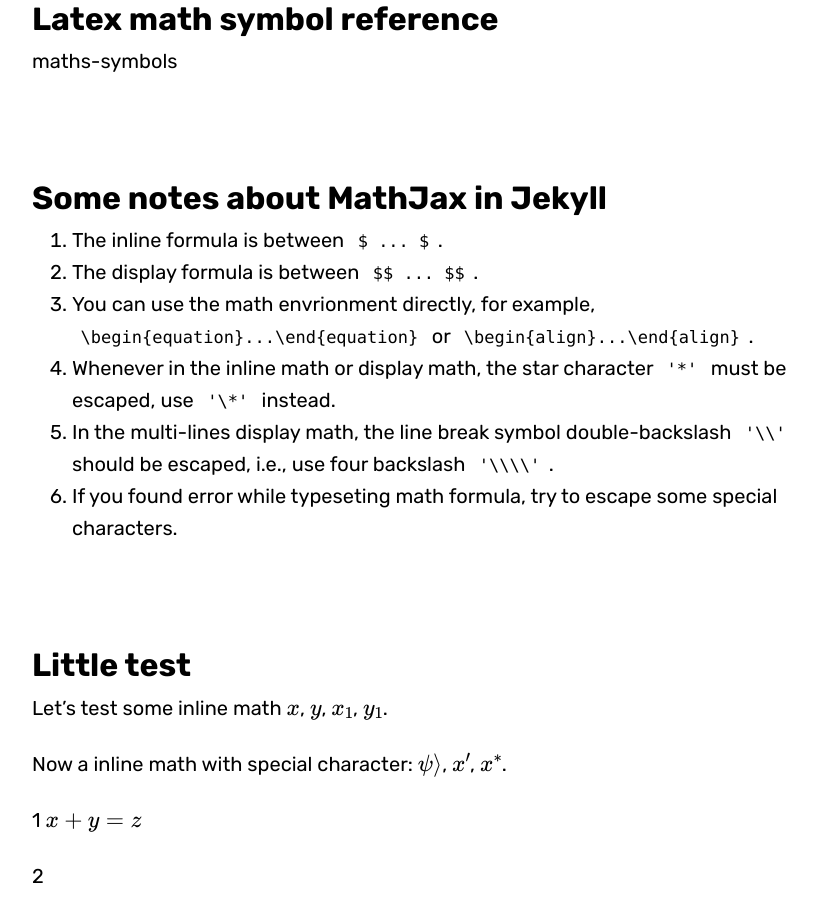
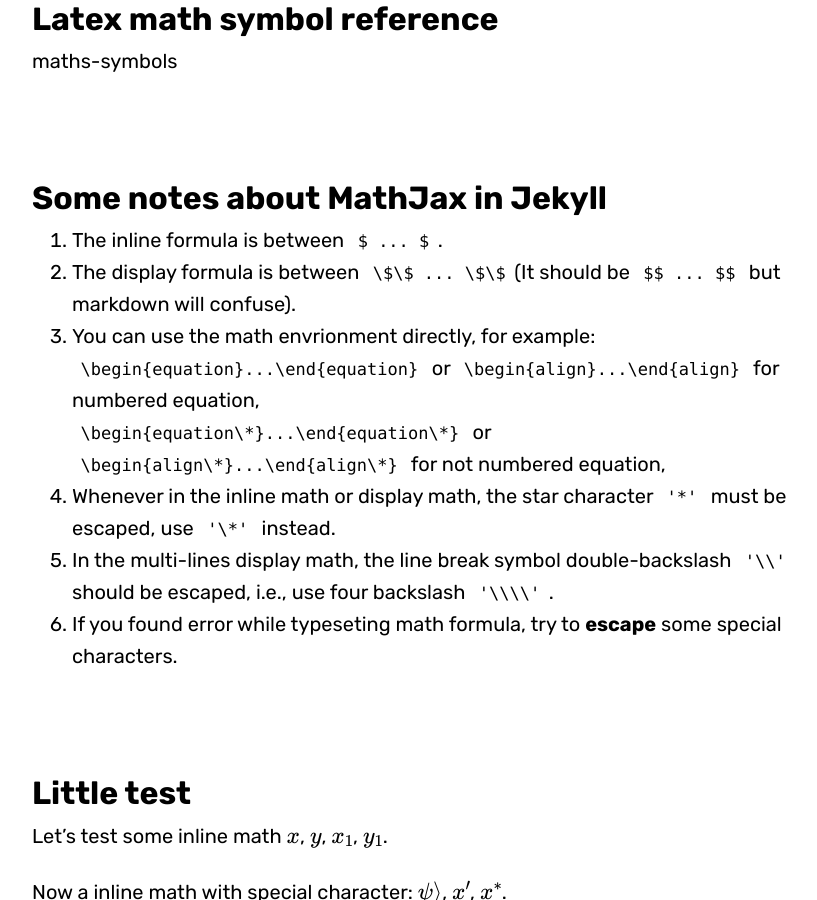
Before and after one commit to littlepure2333/littlepure2333.github.io, a Jekyll site: the page built from _posts/2019-11-25-MathJax.md, in a window 1280 px wide and 900 px high, scrolled down 1452 px. Shown: the whole window, without its empty margins (224-1041 px from the left). Built offline with Jekyll 4.4.1, drawn with Linux system fonts in a browser that asks for light colours; some web fonts are replaced; comment, search, counter and statistics services are not loaded.

Commit message:
update post mathjax

```diff
--- a/_posts/2019-11-25-MathJax.md
+++ b/_posts/2019-11-25-MathJax.md
@@ -35,11 +35,13 @@ Also the official docs:
 # Some notes about MathJax in Jekyll
 
 1. The inline formula is between `$ ... $`.
-2. The display formula is between `$$ ... $$`.
-3. You can use the math envrionment directly, for example, `\begin{equation}...\end{equation}` or `\begin{align}...\end{align}`.
+2. The display formula is between `\$\$ ... \$\$`(It should be `$$ ... $$` but markdown will confuse).
+3. You can use the math envrionment directly, for example:
+  `\begin{equation}...\end{equation}` or `\begin{align}...\end{align}` for numbered equation,
+  `\begin{equation\*}...\end{equation\*}` or `\begin{align\*}...\end{align\*}` for not numbered equation,
 4. Whenever in the inline math or display math, the star character `'*'` must be escaped, use `'\*'` instead.
 5. In the multi-lines display math, the line break symbol double-backslash `'\\'` should be escaped, i.e., use four backslash `'\\\\'`.
-6. If you found error while typeseting math formula, try to escape some special characters.
+6. If you found error while typeseting math formula, try to **escape** some special characters.
 
 *******************
 
```
